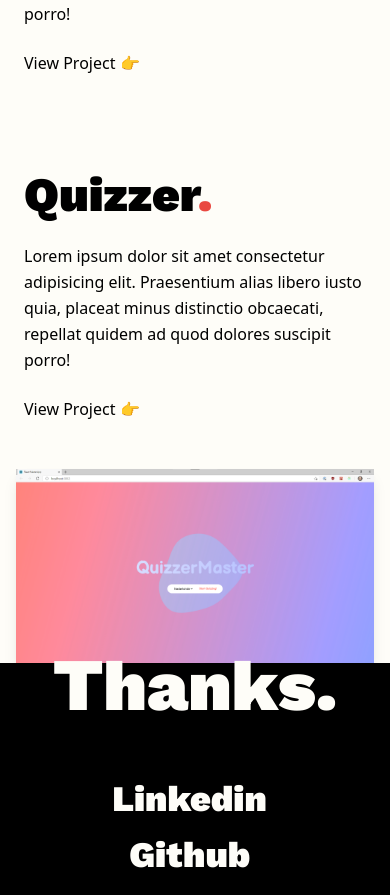
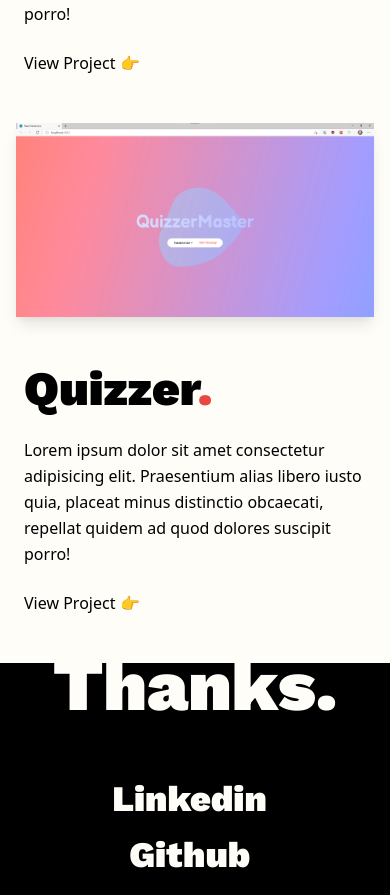
Before and after one commit to Patrickroelofs/Patrickroelofs.com, a React (Create React App) app in the folder client/: page / in a window 390 px wide. Shown: the part 2785-3680 px from the top of the page. Built offline with nearby package versions, Linux system fonts and the light colour scheme; what @tailwindcss/typography would draw is missing.

Commit message:
fix article order

```diff
--- a/client/src/app/views/home/Home.jsx
+++ b/client/src/app/views/home/Home.jsx
@@ -77,7 +77,7 @@ function Home() {
         <div className="h-auto md:min-h-screen">
           <div className="flex flex-col m-auto md:flex-row max-w-7xl">
 
-            <div className="order-first md:order-last">
+            <div className="order-last md:order-last">
               <div className="px-6 py-12">
                 <h3 className="pb-6 text-5xl font-black text-black font-headers">
                   Quizzer
@@ -88,7 +88,7 @@ function Home() {
               </div>
             </div>
 
-            <div className="order-last mx-4 md:order-first">
+            <div className="order-first mx-4 md:order-first">
               <img className="shadow-lg" src="/projects/quizzer_laptop.png" alt="quizzer" />
             </div>
 
```
